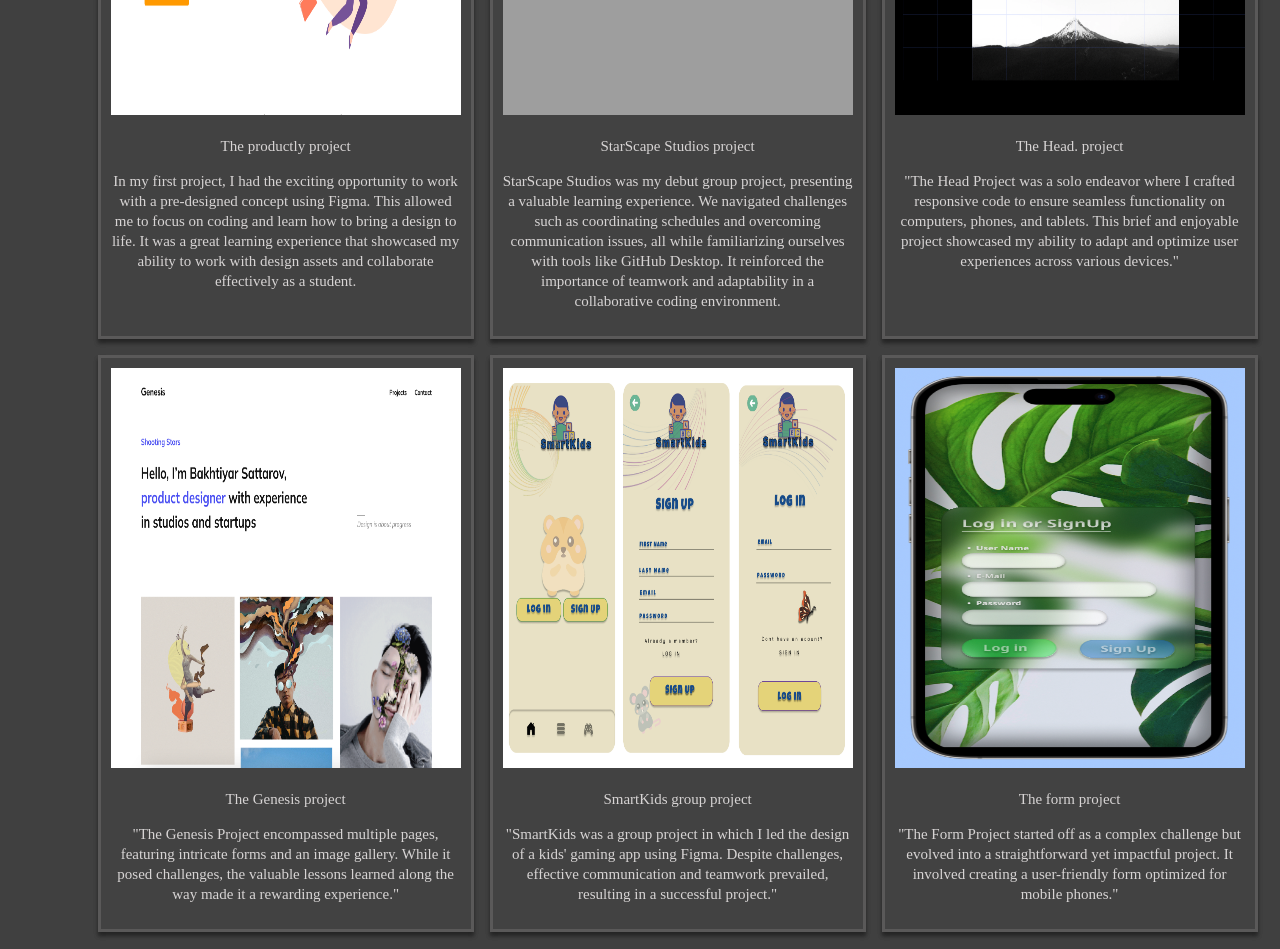
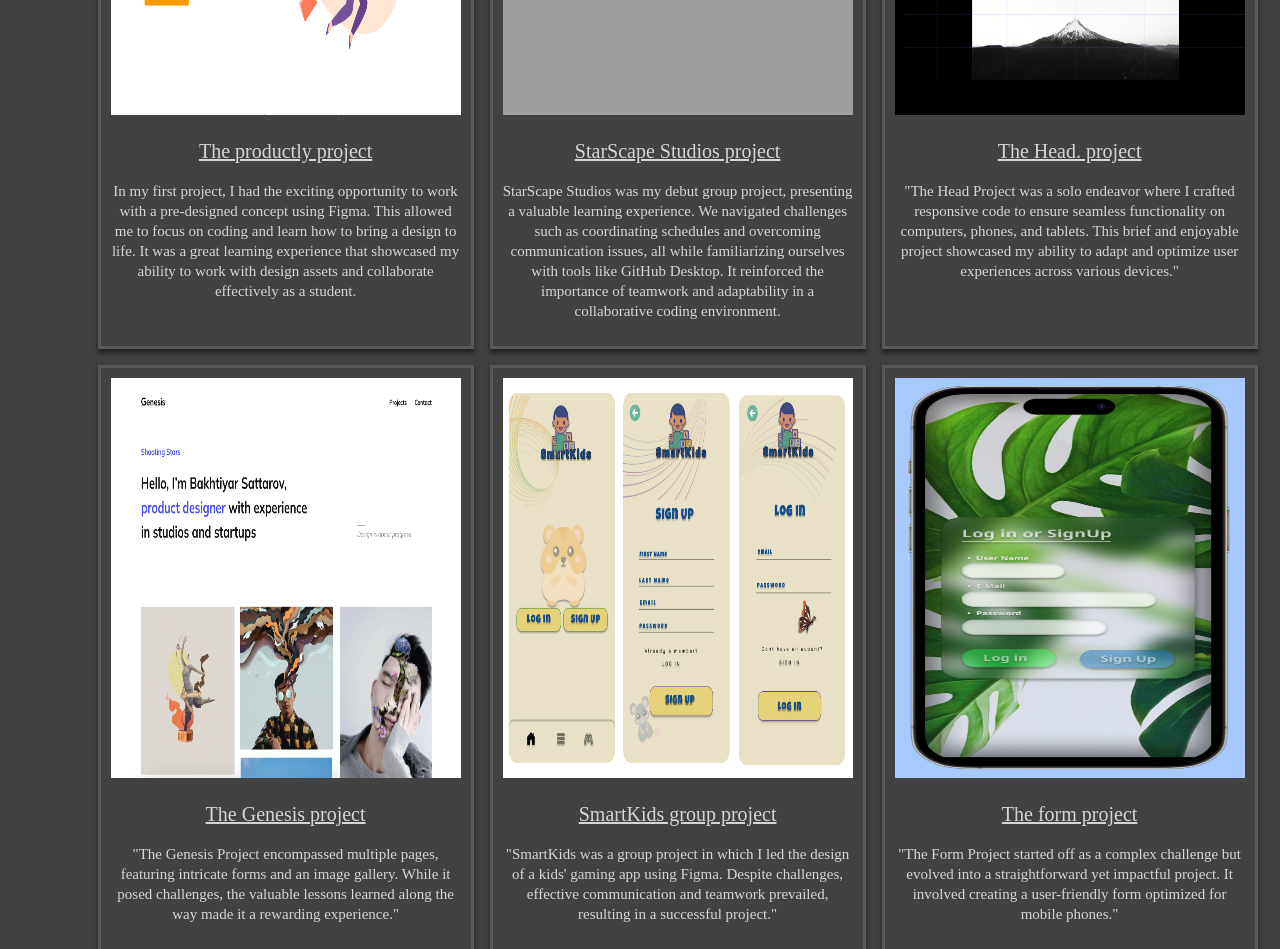
Before and after one commit to Chali96/u01-StaticWebpage, a plain HTML site: page index.html in a window 1280 px wide. Shown: the part 2480-3429 px from the top of the page. Drawn offline with Linux system fonts and the light colour scheme; grey boxes are pictures that could not be loaded.

Commit message:
added hover effect to a in container

```diff
--- a/index.css
+++ b/index.css
@@ -184,6 +184,18 @@ font-size: 15px;
 line-height: 20px;
 }
 
+.container div a p {
+    color: rgba(255, 251, 251, 0.79);
+    font-size: 20px;
+    text-decoration: underline;
+    box-shadow: inset 0 0 0 0 #221f2177;
+    transition: color 1.5s ease-in-out, box-shadow 1.5s ease-in-out;
+}
+
+.container div a p:hover{
+    color: #fff;
+    box-shadow: inset 350px 0 0 0 #bbacbba3;
+}
 
 
 .skillscontainer{
```
